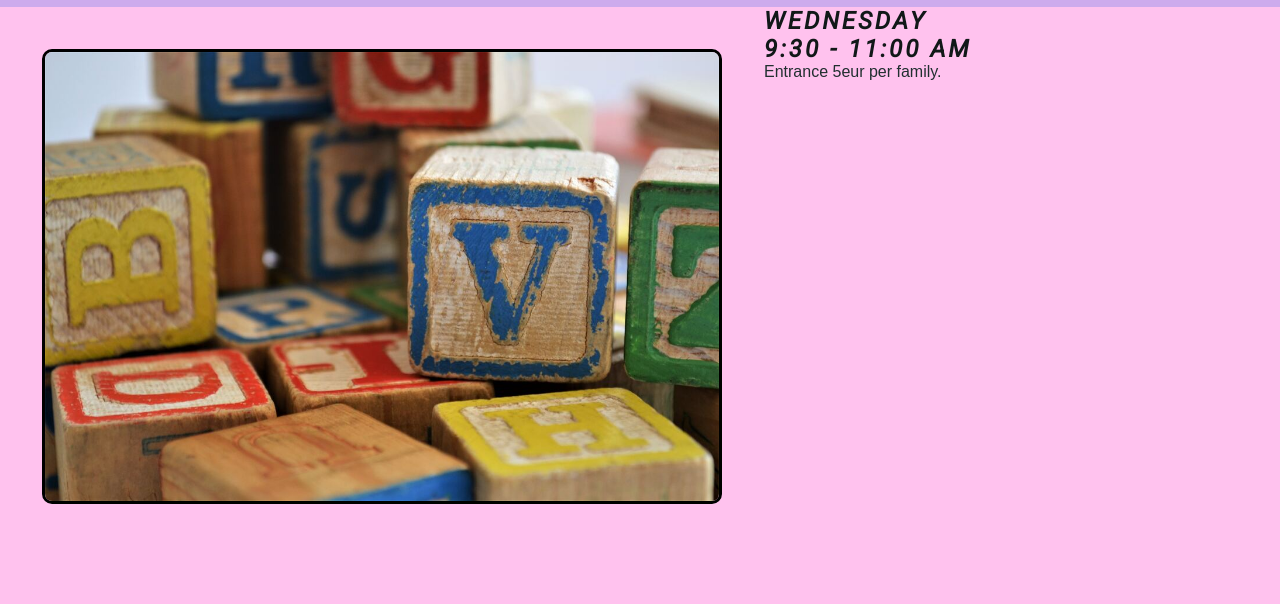
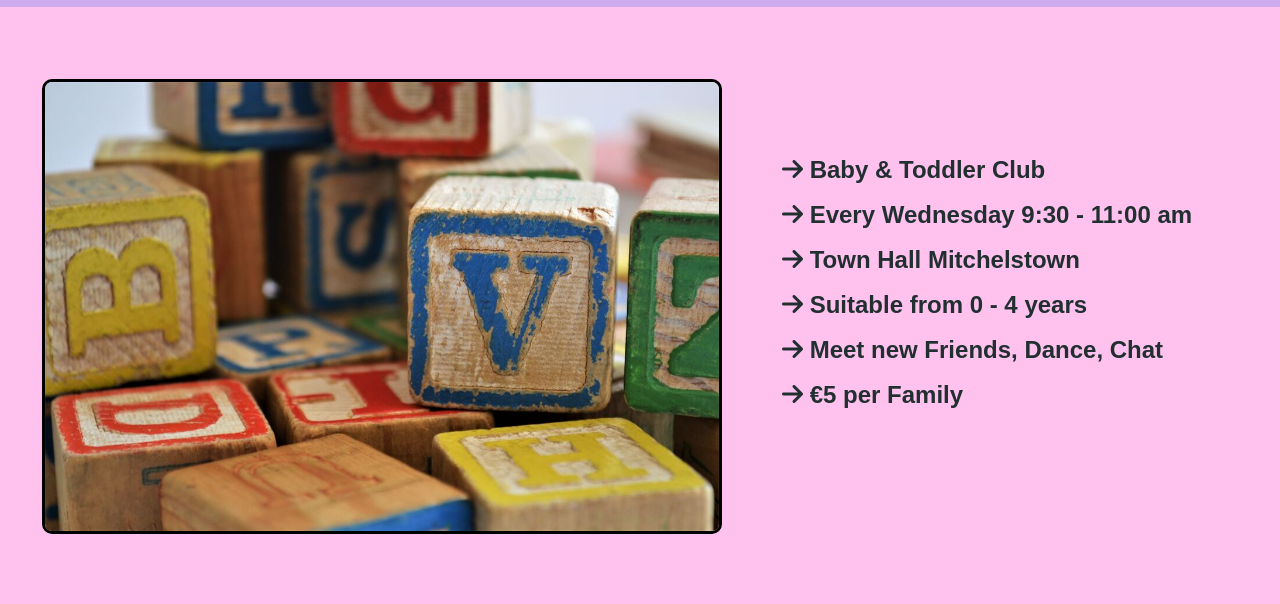
Before and after one commit to matus42/HappyHouse, a plain HTML site: page index.html in a window 1280 px wide. Shown: the part 143-747 px from the top of the page. Drawn offline with Linux system fonts and the light colour scheme; a web font is replaced by a local one.

Commit message:
add and style text next to main image

```diff
--- a/assets/css/style.css
+++ b/assets/css/style.css
@@ -21,8 +21,7 @@ header {
     background-color: #CDABED;
 }
 
-h1,
-h2 {
+h1 {
     font-family: Roboto, sans-serif;
     text-transform: uppercase;
     letter-spacing: 3px;
@@ -64,18 +63,25 @@ h2 {
 /* main body section */
 
 #main-section {
-    height: 800px;
+    height: 600px;
     width: 100%;
     background-color: #FFC2EE;
-    display: inline-block;
+    /* display: inline-block; */
 }
 
-img {
+#img1 {
+    display: flex;
     max-width: 680px;
     border: 3px solid black;
     border-radius: 10px;
     float: left;
-    margin-top: 42px;
+    justify-content: center;
+    margin-top: 72px;
     margin-left: 42px;
-    margin-right: 42px;
+    margin-right: 60px;
 }
+
+.right-side {
+    line-height: 45px;
+    padding-top: 140px;
+}
--- a/index.html
+++ b/index.html
@@ -9,6 +9,7 @@
     <meta name="keywords" content="happy house, baby club, toddler club, ireland, mitchelstown">
 
     <link rel="stylesheet" href="assets/css/style.css">
+    <script src="https://kit.fontawesome.com/8cf52b9992.js" crossorigin="anonymous"></script>
     <title>Happy House</title>
 </head>
 
@@ -27,11 +28,15 @@
     </header>
     <section id="main-section">
         <div class="left-side">
-            <img src="assets/images/susan-holt-simpson-H7SCRwU1aiM-unsplash (1).jpg" alt="">
+            <img id="img1" src="assets/images/susan-holt-simpson-H7SCRwU1aiM-unsplash (1).jpg" alt="">
         </div>
         <div class="right-side">
-            <h2>Wednesday<br>9:30 - 11:00 am</h2>
-            <p>Entrance 5eur per family.</p>
+            <h2><i class="fa-solid fa-arrow-right"></i> Baby & Toddler Club</h2>
+            <h2><i class="fa-solid fa-arrow-right"></i> Every Wednesday 9:30 - 11:00 am</h2>
+            <h2><i class="fa-solid fa-arrow-right"></i> Town Hall Mitchelstown</h2>
+            <h2><i class="fa-solid fa-arrow-right"></i> Suitable from 0 - 4 years</h2>
+            <h2><i class="fa-solid fa-arrow-right"></i> Meet new Friends, Dance, Chat </h2>
+            <h2><i class="fa-solid fa-arrow-right"></i> €5 per Family</h2>
         </div>
     </section>
     <section>
@@ -40,9 +45,9 @@
     <section>
         sign up
     </section>
-    <Footer>
+    <footer>
         adress and social links
-    </Footer>
+    </footer>
 </body>
 
 </html>
```
